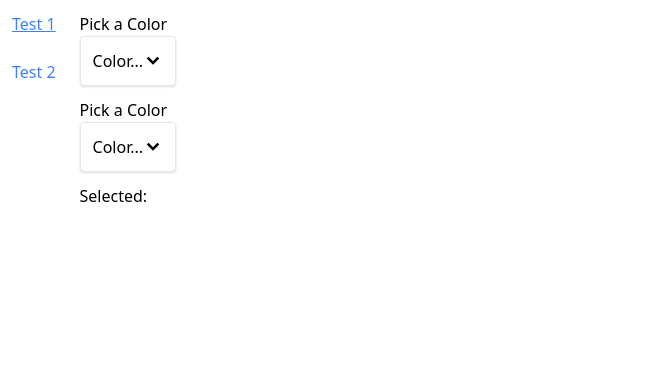
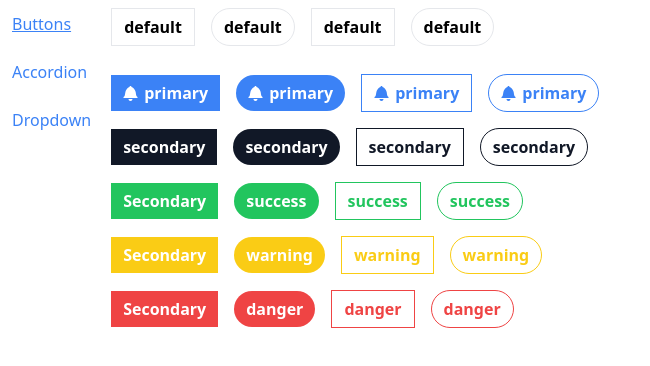
Before and after one commit to Christian1984/modern-react-with-redux-course, a React (Vite) app in the folder 7-components/: page / in a window 1280 px wide. Shown: the top 366 px of the page, without its empty margins (0-650 px from the left). Built offline with nearby package versions, Linux system fonts and the light colour scheme.

Commit message:
added routes

```diff
--- a/7-components/src/App.tsx
+++ b/7-components/src/App.tsx
@@ -1,6 +1,7 @@
-// import { ButtonPage } from "./pages/ButtonPage";
-// import { AccordionPage } from "./pages/AccordionPage";
 import { MainNavigation } from "./components/MainNavigation";
+import { Route } from "./components/Route";
+import { AccordionPage } from "./pages/AccordionPage";
+import { ButtonPage } from "./pages/ButtonPage";
 import { DropdownPage } from "./pages/DropdownPage";
 
 function App() {
@@ -9,7 +10,15 @@ function App() {
   return (
     <div className="flex">
       <MainNavigation />
-      <DropdownPage />
+      <Route route="/">
+        <ButtonPage />
+      </Route>
+      <Route route="/accordion">
+        <AccordionPage />
+      </Route>
+      <Route route="/dropdown">
+        <DropdownPage />
+      </Route>
     </div>
   );
 }
--- a/7-components/src/components/MainNavigation.tsx
+++ b/7-components/src/components/MainNavigation.tsx
@@ -3,8 +3,9 @@ import { Link } from "./Link";
 const MainNavigation = () => {
   return (
     <div className="flex flex-col">
-      <Link to="/test1" label="Test 1" />
-      <Link to="/test2" label="Test 2" />
+      <Link to="/" label="Buttons" />
+      <Link to="/accordion" label="Accordion" />
+      <Link to="/dropdown" label="Dropdown" />
     </div>
   );
 };
--- /dev/null
+++ b/7-components/src/components/Route.tsx
@@ -0,0 +1,19 @@
+import { ReactNode, useContext } from "react";
+import { NavigationContext, NavigationContextType } from "../context/Navigation";
+
+type RouteProps = {
+  route: string;
+  children: ReactNode;
+};
+
+const Route = ({ route, children }: RouteProps) => {
+  const { path } = useContext(NavigationContext) as NavigationContextType;
+
+  if (path === route) {
+    return <div className="grow">{children}</div>;
+  }
+
+  return null;
+};
+
+export { Route };
```
